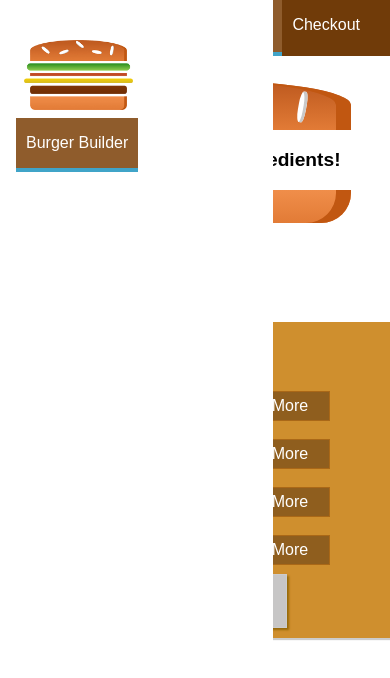
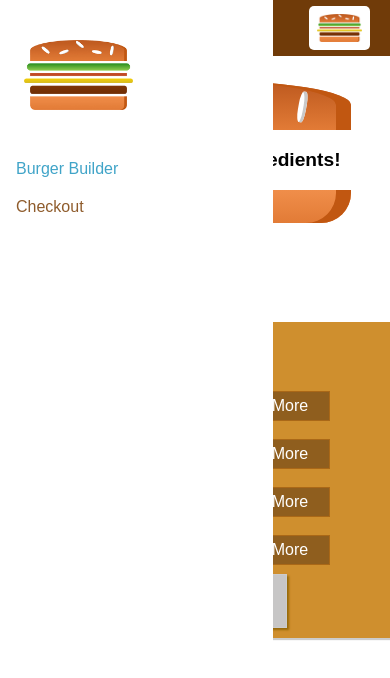
Before and after one commit to dwebdeveloper/GoodBurger-app, a React (Create React App) app: page / in a window 390 px wide. Shown: the top 678 px of the page. Built offline with nearby package versions, Linux system fonts and the light colour scheme.

Commit message:
more responsive adjustments

```diff
--- a/src/components/Logo/Logo.js
+++ b/src/components/Logo/Logo.js
@@ -3,7 +3,7 @@
 import '../Logo/Logo.css';
 
 const logo = (props) => (
-    <div className='Logo' style={{ height: props.height }}>
+    <div className='Logo' style={{ height: props.height, marginBottom: props.marginBottom }}>
         <img src={burgerLogo} alt='Unique Burger' />
     </div>
 );
--- a/src/components/Navigation/NavigationItems/NavigationItem/NavigationItem.css
+++ b/src/components/Navigation/NavigationItems/NavigationItem/NavigationItem.css
@@ -1,19 +1,38 @@
+.NavigationItem {
+    margin: 10px 0;
+    box-sizing: border-box;
+    display: block;
+    width: 100%;
+}
+
+.NavigationItem a {
+    color: #8F5C2C;
+    text-decoration: none;
+    width: 100%;
+    box-sizing: border-box;
+    display:block;
+}
+
+.NavigationItem a:hover,
+.NavigationItem a:active,
+.NavigationItem a.active {
+    color: #40A4C8;
+}
+
+@media (min-width: 500px ) {
     .NavigationItem {
         margin: 0;
-    box-sizing: border-box;
         display: flex;
         height: 100%;
+        width: auto;
         align-items: center;
     }
 
     .NavigationItem a {
         color: white;
-    text-decoration: none;
         height: 100%;
         padding: 16px 10px;
         border-bottom: 4px solid transparent;
-    box-sizing: border-box;
-    display:block;
     }
 
     .NavigationItem a:hover,
@@ -23,3 +42,4 @@
         border-bottom: 4px solid #40A4C8;
         color: white;
     }
+}
--- a/src/components/Navigation/NavigationItems/NavigationItems.css
+++ b/src/components/Navigation/NavigationItems/NavigationItems.css
@@ -3,6 +3,13 @@
     padding: 0;
     list-style: none;
     display: flex;
+    flex-flow: column;
     align-items: center;
     height: 100%;
 }
+
+@media(min-width: 500px) {
+    .NavigationItems{
+        flex-flow: row;
+    }
+}
--- a/src/components/Navigation/SideDrawer/SideDrawer.css
+++ b/src/components/Navigation/SideDrawer/SideDrawer.css
@@ -24,4 +24,5 @@
     .Close {
         transform: translateX(-100%);
     }
+
 }
--- a/src/components/Navigation/SideDrawer/SideDrawer.js
+++ b/src/components/Navigation/SideDrawer/SideDrawer.js
@@ -6,7 +6,7 @@
 const sideDrawer = (props) => {
     return (
         <div className='SideDrawer'>
-            <Logo height='11%' />
+            <Logo height='11%' marginBottom='32px' />
             <nav>
                 <NavigationItems />
             </nav>
--- a/src/components/Navigation/Toolbar/Toolbar.css
+++ b/src/components/Navigation/Toolbar/Toolbar.css
@@ -17,3 +17,9 @@
     height: 100%;
 
 }
+
+@media (max-width: 499px) {
+    .DesktopOnly {
+        display: none;
+    }
+}
--- a/src/components/Navigation/Toolbar/Toolbar.js
+++ b/src/components/Navigation/Toolbar/Toolbar.js
@@ -6,8 +6,8 @@
 const toolbar = (props) => (
     <header className='Toolbar'>
         <div>MENU</div>
-        <Logo />
-        <nav >
+        <Logo height='80%' />
+        <nav className='DesktopOnly' >
             <NavigationItems />
         </nav>
     </header>
```
Also changed, not shown: 1 other file (tests, documents, lock files or other folders). Lines whose indentation alone changed are shown as unchanged.
